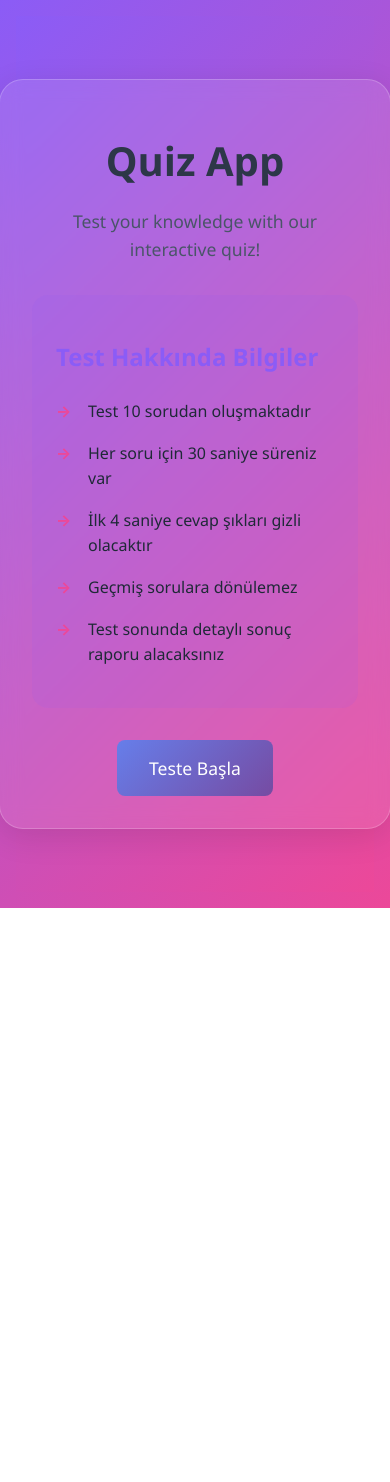
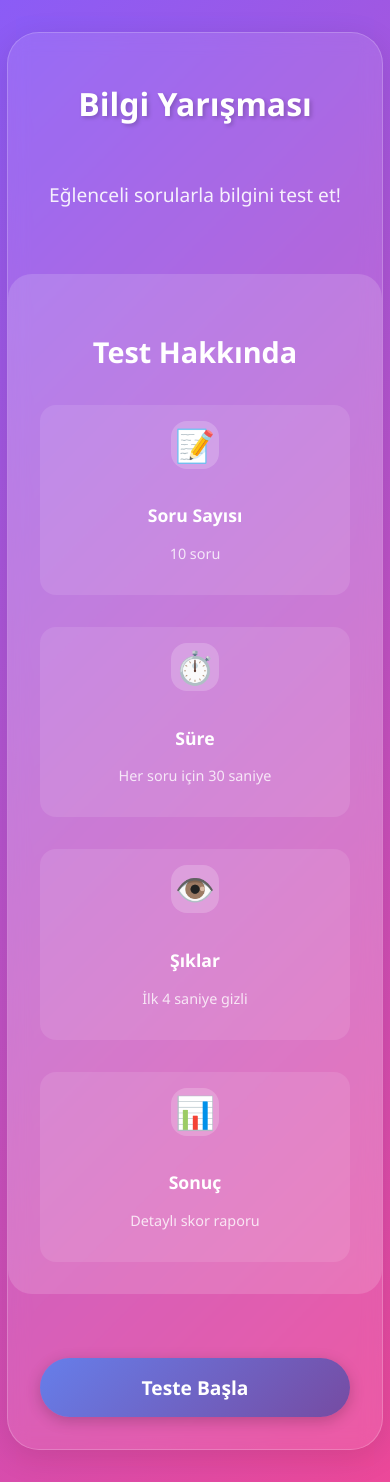
Before and after one commit to frivoller/quiz-app, a React (Vite) app: page / in a window 390 px wide. Before the commit the page ends 908 px from the top, so only its background shows below. Built offline with nearby package versions, Linux system fonts and the light colour scheme.

Commit message:
Modern tasarım güncellemeleri ve responsive düzenlemeler eklendi

```diff
--- a/src/App.css
+++ b/src/App.css
@@ -525,219 +525,228 @@ body {
   align-items: center;
   justify-content: center;
   background: linear-gradient(135deg, #8B5CF6 0%, #EC4899 100%);
+  font-family: 'Segoe UI', system-ui, -apple-system, sans-serif;
 }
 
 /* Start screen styles */
 .start-screen {
   text-align: center;
-  padding: 2rem;
+  padding: 3rem;
   background: rgba(255, 255, 255, 0.1);
   backdrop-filter: blur(10px);
-  border-radius: 1.5rem;
+  border-radius: 2rem;
   box-shadow: 0 8px 32px rgba(0, 0, 0, 0.1);
   max-width: 800px;
   width: 100%;
   border: 1px solid rgba(255, 255, 255, 0.2);
 }
 
-.start-screen h1 {
-  color: #2d3748;
-  margin-bottom: 1.5rem;
-  font-size: 2.5rem;
+.start-content {
+  display: flex;
+  flex-direction: column;
+  align-items: center;
+  gap: 2rem;
 }
 
-.start-screen p {
-  color: #4a5568;
-  margin-bottom: 2rem;
-  font-size: 1.1rem;
-  line-height: 1.6;
+.start-screen h1 {
+  font-size: 3rem;
+  color: white;
+  margin-bottom: 0.5rem;
+  text-shadow: 2px 2px 4px rgba(0, 0, 0, 0.2);
 }
 
-/* Button styles */
-button {
+.subtitle {
+  font-size: 1.2rem;
+  color: rgba(255, 255, 255, 0.9);
+  margin-bottom: 2rem;
+}
+
+.info-card {
+  background: rgba(255, 255, 255, 0.15);
+  border-radius: 1.5rem;
+  padding: 2rem;
+  width: 100%;
+}
+
+.info-card h2 {
+  color: white;
+  font-size: 1.8rem;
+  margin-bottom: 2rem;
+  text-align: center;
+}
+
+.info-items {
+  display: grid;
+  grid-template-columns: repeat(2, 1fr);
+  gap: 2rem;
+}
+
+.info-item {
+  display: flex;
+  align-items: center;
+  gap: 1rem;
+  padding: 1rem;
+  background: rgba(255, 255, 255, 0.1);
+  border-radius: 1rem;
+  transition: transform 0.3s ease;
+}
+
+.info-item:hover {
+  transform: translateY(-5px);
+}
+
+.info-icon {
+  font-size: 2rem;
+  background: rgba(255, 255, 255, 0.2);
+  width: 3rem;
+  height: 3rem;
+  display: flex;
+  align-items: center;
+  justify-content: center;
+  border-radius: 1rem;
+}
+
+.info-text {
+  text-align: left;
+}
+
+.info-text h3 {
+  color: white;
+  font-size: 1.1rem;
+  margin-bottom: 0.3rem;
+}
+
+.info-text p {
+  color: rgba(255, 255, 255, 0.8);
+  font-size: 0.9rem;
+}
+
+.start-button {
   background: linear-gradient(135deg, #667eea 0%, #764ba2 100%);
   color: white;
   border: none;
-  padding: 1rem 2rem;
-  border-radius: 0.5rem;
-  font-size: 1.1rem;
+  padding: 1rem 3rem;
+  border-radius: 2rem;
+  font-size: 1.2rem;
   cursor: pointer;
-  transition: transform 0.2s, box-shadow 0.2s;
+  transition: all 0.3s ease;
+  margin-top: 2rem;
+  font-weight: 600;
+  box-shadow: 0 4px 15px rgba(0, 0, 0, 0.2);
 }
 
-button:hover {
+.start-button:hover {
   transform: translateY(-2px);
-  box-shadow: 0 4px 12px rgba(0, 0, 0, 0.15);
+  box-shadow: 0 6px 20px rgba(0, 0, 0, 0.3);
 }
 
-button:disabled {
-  opacity: 0.7;
-  cursor: not-allowed;
-  transform: none;
+/* Sonuç ekranı stilleri */
+.score-cards {
+  display: grid;
+  grid-template-columns: repeat(3, 1fr);
+  gap: 2rem;
+  margin: 3rem 0;
 }
 
-/* Question container styles */
-.question-header {
-  display: flex;
-  justify-content: space-between;
-  align-items: center;
-  margin-bottom: 2rem;
-  padding: 1rem;
+.score-card {
   background: rgba(255, 255, 255, 0.1);
-  border-radius: 1rem;
-  backdrop-filter: blur(5px);
+  padding: 2rem;
+  border-radius: 1.5rem;
+  text-align: center;
+  transition: transform 0.3s ease;
 }
 
-.question-counter {
-  color: #2d3748;
-  font-size: 1.1rem;
-  font-weight: 500;
+.score-card:hover {
+  transform: translateY(-5px);
 }
 
-/* Options container styles */
-.options-container {
-  display: grid;
-  gap: 1rem;
-  width: 100%;
-  margin-top: 2rem;
+.score-icon {
+  font-size: 2rem;
+  margin-bottom: 1rem;
+  color: white;
 }
 
-.option-button {
-  background: rgba(255, 255, 255, 0.1);
-  backdrop-filter: blur(5px);
-  border: 2px solid rgba(255, 255, 255, 0.2);
-  color: #2d3748;
-  padding: 1.2rem;
-  border-radius: 1rem;
-  font-size: 1.1rem;
-  text-align: left;
-  transition: all 0.3s ease;
-  cursor: pointer;
-  position: relative;
-  overflow: hidden;
+.score-card h3 {
+  color: white;
+  font-size: 1.2rem;
+  margin-bottom: 1rem;
 }
 
-.option-button:hover:not(:disabled) {
-  background: rgba(102, 126, 234, 0.2);
-  border-color: #667eea;
-  transform: translateY(-2px);
-  color: #1a202c;
+.score-value {
+  font-size: 3rem;
+  font-weight: bold;
+  color: white;
 }
 
-.option-button.correct {
-  background: rgba(72, 187, 120, 0.9);
-  color: white;
-  border-color: #48bb78;
+.score-card.correct .score-icon {
+  color: #48bb78;
 }
 
-.option-button.wrong {
-  background: rgba(245, 101, 101, 0.9);
-  color: white;
-  border-color: #f56565;
+.score-card.wrong .score-icon {
+  color: #f56565;
 }
 
-.option-button:disabled {
-  cursor: not-allowed;
-  opacity: 0.8;
+.score-card.empty .score-icon {
+  color: #a0aec0;
 }
 
-.option-button.hidden {
-  opacity: 0;
-  transform: translateY(20px);
-  pointer-events: none;
+.restart-button {
+  background: linear-gradient(135deg, #667eea 0%, #764ba2 100%);
+  color: white;
+  border: none;
+  padding: 1rem 3rem;
+  border-radius: 2rem;
+  font-size: 1.2rem;
+  cursor: pointer;
+  transition: all 0.3s ease;
+  font-weight: 600;
+  box-shadow: 0 4px 15px rgba(0, 0, 0, 0.2);
 }
 
-/* Results screen styles */
-.results-screen {
-  background: rgba(255, 255, 255, 0.1);
-  backdrop-filter: blur(10px);
-  padding: 2rem;
-  border-radius: 1.5rem;
-  box-shadow: 0 8px 32px rgba(0, 0, 0, 0.1);
-  width: 100%;
-  max-width: 1200px;
-  border: 1px solid rgba(255, 255, 255, 0.2);
+.restart-button:hover {
+  transform: translateY(-2px);
+  box-shadow: 0 6px 20px rgba(0, 0, 0, 0.3);
 }
 
-.results-screen h2 {
-  color: #2d3748;
-  margin-bottom: 1.5rem;
-  text-align: center;
-}
-
-.score-summary {
-  display: grid;
-  grid-template-columns: repeat(3, 1fr);
-  gap: 1rem;
-  margin: 2rem 0;
-}
-
-.score-summary p {
-  background: rgba(255, 255, 255, 0.1);
-  padding: 1.5rem;
-  border-radius: 1rem;
-  font-weight: bold;
-  color: #2d3748;
-}
-
-.answers-list {
-  display: grid;
-  gap: 1.5rem;
-  margin: 2rem 0;
-}
-
-.answer-item {
-  background: rgba(255, 255, 255, 0.1);
-  padding: 1.5rem;
-  border-radius: 1rem;
-  border-left: 4px solid;
-}
-
-.answer-item.correct {
-  border-color: #48bb78;
-}
-
-.answer-item.wrong {
-  border-color: #f56565;
-}
-
-.answer-item h3 {
-  color: #2d3748;
-  margin-bottom: 0.5rem;
-}
-
-.answer-item p {
-  color: #4a5568;
-  margin-bottom: 0.5rem;
-}
-
-.answer-item .timeout {
-  color: #f56565;
-  font-weight: bold;
-}
-
-.answer-item .correct-answer span {
-  color: #48bb78;
-  font-weight: bold;
-}
-
-/* Responsive design */
+/* Responsive tasarım */
 @media (max-width: 1400px) {
   .app-container {
     padding: 1rem;
   }
 
+  .start-screen,
   .question-container,
   .results-screen {
     max-width: 95%;
   }
 
-  .score-summary {
+  .info-items {
+    grid-template-columns: 1fr;
+  }
+
+  .score-cards {
     grid-template-columns: 1fr;
   }
 }
 
 @media (max-width: 768px) {
+  .start-screen {
+    padding: 2rem;
+  }
+
+  .start-screen h1 {
+    font-size: 2rem;
+  }
+
+  .info-item {
+    flex-direction: column;
+    text-align: center;
+  }
+
+  .info-text {
+    text-align: center;
+  }
+
   .question-text {
     font-size: 1.2rem;
   }
@@ -746,8 +755,4 @@ button:disabled {
     padding: 1rem;
     font-size: 1rem;
   }
-
-  .info {
-    padding: 1.5rem;
-  }
 }
--- a/src/App.jsx
+++ b/src/App.jsx
@@ -139,58 +139,84 @@ function App() {
 
   // Değerlendirme Formu 7: Kullanıcı arayüzü ve sonuç ekranı
   const renderQuestion = () => {
-    // Başlangıç ekranı
     if (!isStarted) {
       return (
         <div className="start-screen">
-          <h1>Quiz App</h1>
-          <p>Test your knowledge with our interactive quiz!</p>
-          <div className="info">
-            <h2>Test Hakkında Bilgiler</h2>
-            <ul>
-              <li>Test 10 sorudan oluşmaktadır</li>
-              <li>Her soru için 30 saniye süreniz var</li>
-              <li>İlk 4 saniye cevap şıkları gizli olacaktır</li>
-              <li>Geçmiş sorulara dönülemez</li>
-              <li>Test sonunda detaylı sonuç raporu alacaksınız</li>
-            </ul>
+          <div className="start-content">
+            <h1>Bilgi Yarışması</h1>
+            <p className="subtitle">Eğlenceli sorularla bilgini test et!</p>
+
+            <div className="info-card">
+              <h2>Test Hakkında</h2>
+              <div className="info-items">
+                <div className="info-item">
+                  <span className="info-icon">📝</span>
+                  <div className="info-text">
+                    <h3>Soru Sayısı</h3>
+                    <p>10 soru</p>
+                  </div>
+                </div>
+                <div className="info-item">
+                  <span className="info-icon">⏱️</span>
+                  <div className="info-text">
+                    <h3>Süre</h3>
+                    <p>Her soru için 30 saniye</p>
+                  </div>
+                </div>
+                <div className="info-item">
+                  <span className="info-icon">👁️</span>
+                  <div className="info-text">
+                    <h3>Şıklar</h3>
+                    <p>İlk 4 saniye gizli</p>
+                  </div>
+                </div>
+                <div className="info-item">
+                  <span className="info-icon">📊</span>
+                  <div className="info-text">
+                    <h3>Sonuç</h3>
+                    <p>Detaylı skor raporu</p>
+                  </div>
+                </div>
+              </div>
+            </div>
+
+            <button className="start-button" onClick={handleStartQuiz}>
+              Teste Başla
+            </button>
           </div>
-          <button onClick={handleStartQuiz}>Teste Başla</button>
         </div>
       )
     }
 
     // Sonuç ekranı
     if (showScore) {
+      const correctAnswers = answers.filter(a => a.isCorrect).length;
+      const wrongAnswers = answers.filter(a => !a.isCorrect && !a.isTimeout).length;
+      const emptyAnswers = answers.filter(a => a.isTimeout).length;
+
       return (
         <div className="results-screen">
           <h2>Test Sonuçları</h2>
-          <div className="score-summary">
-            <p>Toplam Puan: {score} / {questions.length}</p>
-            <p>Doğru Cevaplar: {score}</p>
-            <p>Yanlış Cevaplar: {questions.length - score}</p>
+          <div className="score-cards">
+            <div className="score-card correct">
+              <div className="score-icon">✓</div>
+              <h3>Doğru</h3>
+              <div className="score-value">{correctAnswers}</div>
+            </div>
+            <div className="score-card wrong">
+              <div className="score-icon">✗</div>
+              <h3>Yanlış</h3>
+              <div className="score-value">{wrongAnswers}</div>
+            </div>
+            <div className="score-card empty">
+              <div className="score-icon">○</div>
+              <h3>Boş</h3>
+              <div className="score-value">{emptyAnswers}</div>
+            </div>
           </div>
-          <div className="answers-list">
-            {answers.map((answer, index) => (
-              <div key={index} className={`answer-item ${answer.isCorrect ? 'correct' : 'wrong'}`}>
-                <h3>Soru {index + 1}</h3>
-                <p>{answer.question}</p>
-                {answer.isTimeout ? (
-                  <>
-                    <p className="timeout">Süre Doldu!</p>
-                    <p className="correct-answer">Doğru Cevap: <span>{answer.correctAnswer}</span></p>
-                  </>
-                ) : (
-                  <>
-                    <p>Sizin Cevabınız: {answer.selectedAnswer}</p>
-                    <p>Doğru Cevap: {answer.correctAnswer}</p>
-                  </>
-                )}
-                <p>Harcanan Süre: {answer.timeSpent} saniye</p>
-              </div>
-            ))}
-          </div>
-          <button onClick={handleStartQuiz}>Tekrar Dene</button>
+          <button className="restart-button" onClick={handleStartQuiz}>
+            Tekrar Dene
+          </button>
         </div>
       )
     }
@@ -220,19 +246,7 @@ function App() {
             {currentQuestion.options.map((option, index) => (
               <button
                 key={index}
-                className={`option-button ${
-                  !showOptions ? 'hidden' : ''
-                } ${
-                  selectedAnswer === option
-                    ? isCorrect
-                      ? 'correct'
-                      : 'wrong'
-                    : ''
-                } ${
-                  selectedAnswer && option === currentQuestion.correctAnswer
-                    ? 'correct'
-                    : ''
-                }`}
+                className={`option-button ${!showOptions ? 'hidden' : ''}`}
                 onClick={() => handleAnswerClick(option)}
                 disabled={selectedAnswer !== null}
               >
```
